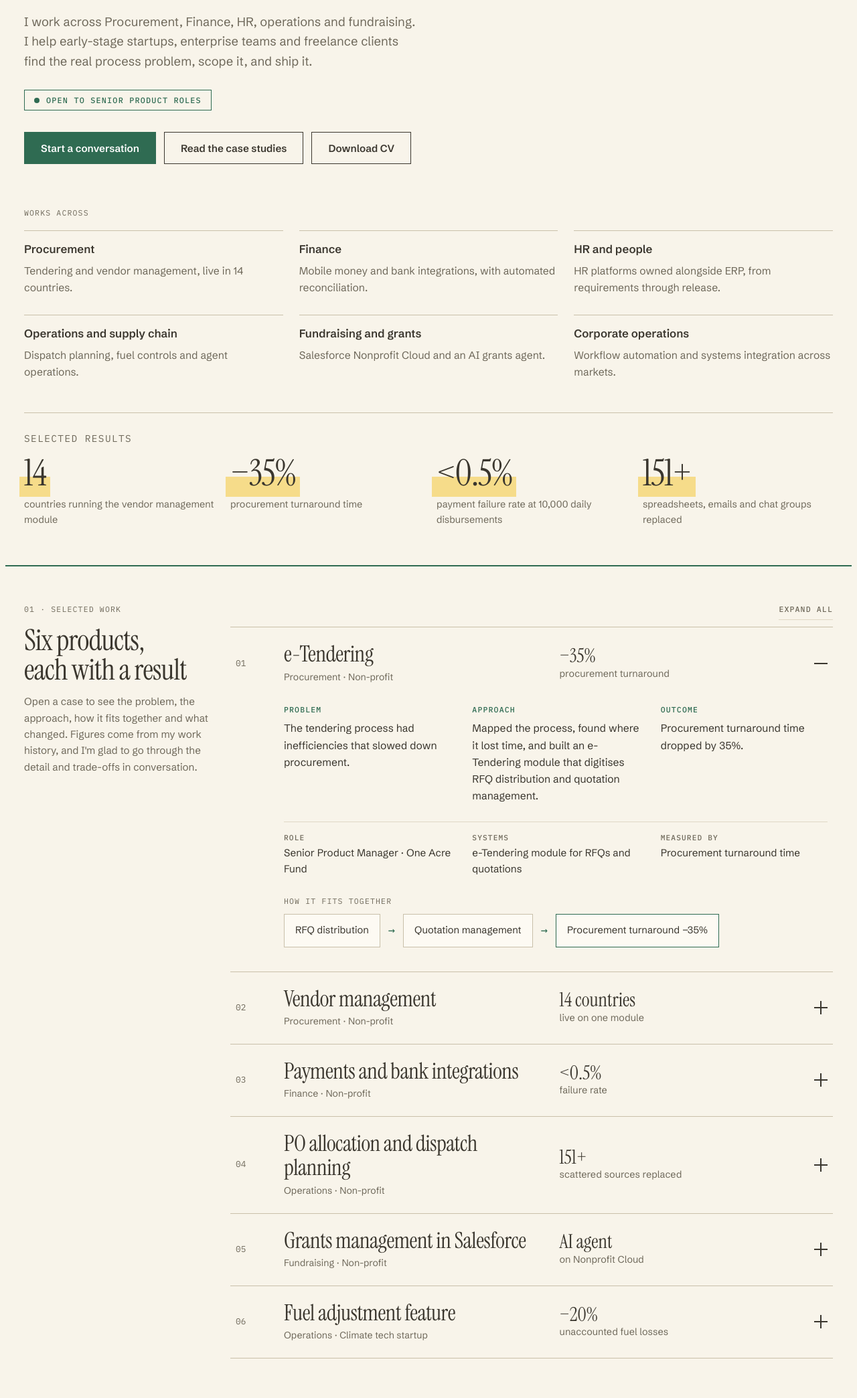
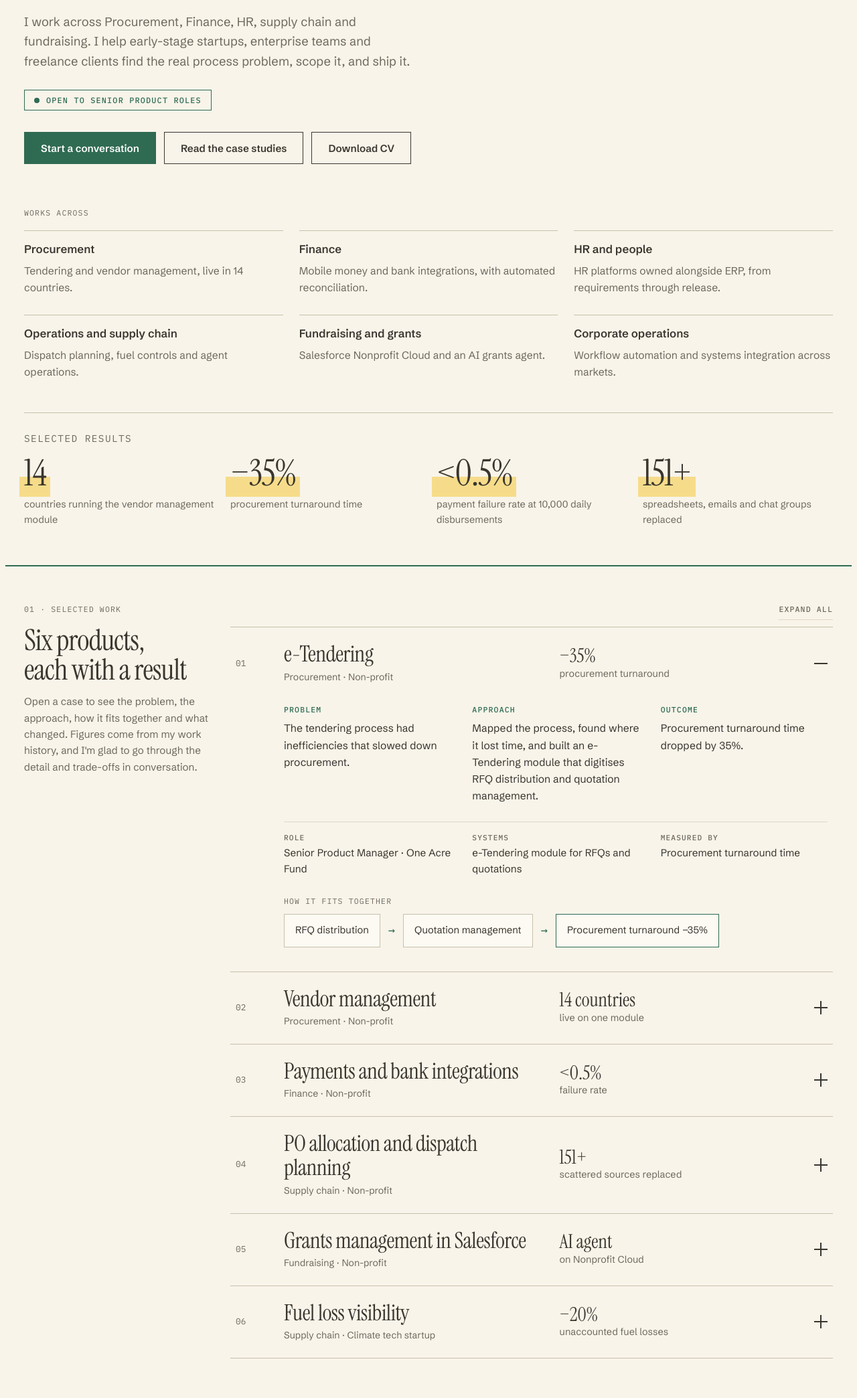
Before and after one commit to theAtieno/Atieno-Portfolio, a plain HTML site: page index.html in a window 1280 px wide. Shown: the part 472-2560 px from the top of the page at 67% size. Drawn offline with Linux system fonts and the light colour scheme.

Commit message:
Add files via upload

```diff
--- a/index.html
+++ b/index.html
@@ -154,6 +154,7 @@ mark { color: inherit; background: linear-gradient(transparent 58%, var(--mark)
 #copy-status { min-height: 1.2em; color: var(--muted); font-size: 0.88rem; }
 .more { margin-top: 28px; display: flex; flex-wrap: wrap; gap: 8px 32px; color: var(--muted); font-size: 0.95rem; }
 .more span b { color: var(--ink); font-weight: 600; }
+.more a { color: var(--ink); font-weight: 600; text-underline-offset: 4px; }
 footer .wrap { padding-block: 22px 40px; display: flex; flex-wrap: wrap; justify-content: space-between; gap: 8px 24px; border-top: 1px solid var(--rule); color: var(--muted); font-size: 0.85rem; }
 
 @media (max-width: 1000px) {
@@ -201,7 +202,7 @@ footer .wrap { padding-block: 22px 40px; display: flex; flex-wrap: wrap; justify
     <div class="g12">
       <p class="mono kicker rise">Product Manager · Atieno Jacinta</p>
       <h1 class="rise" style="--d:.08s">Product manager for solutions behind <em>finance, supply chain, HR and people.</em></h1>
-      <p class="sub rise" style="--d:.18s">I work across Procurement, Finance, HR, operations and fundraising. I help early-stage startups, enterprise teams and freelance clients find the real process problem, scope it, and ship it.</p>
+      <p class="sub rise" style="--d:.18s">I work across Procurement, Finance, HR, supply chain and fundraising. I help early-stage startups, enterprise teams and freelance clients find the real process problem, scope it, and ship it.</p>
       <p class="open rise" style="--d:.22s"><i aria-hidden="true"></i>Open to senior product roles</p>
       <div class="cta rise" style="--d:.26s">
         <a class="btn solid" href="#contact">Start a conversation</a>
@@ -348,7 +349,7 @@ footer .wrap { padding-block: 22px 40px; display: flex; flex-wrap: wrap; justify
         <details class="case">
           <summary>
             <span class="no">04</span>
-            <span class="ttl"><b>PO allocation and dispatch planning</b><small>Operations · Non-profit</small></span>
+            <span class="ttl"><b>PO allocation and dispatch planning</b><small>Supply chain · Non-profit</small></span>
             <span class="hm"><strong>151+</strong>scattered sources replaced</span>
             <span class="ico" aria-hidden="true"></span>
           </summary>
@@ -401,7 +402,7 @@ footer .wrap { padding-block: 22px 40px; display: flex; flex-wrap: wrap; justify
         <details class="case">
           <summary>
             <span class="no">06</span>
-            <span class="ttl"><b>Fuel adjustment feature</b><small>Operations · Climate tech startup</small></span>
+            <span class="ttl"><b>Fuel loss visibility</b><small>Supply chain · Climate tech startup</small></span>
             <span class="hm"><strong>−20%</strong>unaccounted fuel losses</span>
             <span class="ico" aria-hidden="true"></span>
           </summary>
@@ -419,7 +420,7 @@ footer .wrap { padding-block: 22px 40px; display: flex; flex-wrap: wrap; justify
             <p class="mono flow-cap">How it fits together</p>
             <div class="flow">
               <div class="n">Fuel tracking</div><span class="ar" aria-hidden="true">→</span>
-              <div class="n hl">Fuel adjustment feature</div><span class="ar" aria-hidden="true">→</span>
+              <div class="n hl">Fuel loss visibility</div><span class="ar" aria-hidden="true">→</span>
               <div class="n">Unaccounted losses −20%</div>
             </div>
           </div>
@@ -511,6 +512,8 @@ footer .wrap { padding-block: 22px 40px; display: flex; flex-wrap: wrap; justify
         </div>
         <div class="more">
           <span><b>Phone</b> +254 746 280 490</span>
+          <span><a href="https://www.linkedin.com/in/atienojacinta/" target="_blank" rel="noopener">LinkedIn</a></span>
+          <span><a href="https://github.com/theAtieno" target="_blank" rel="noopener">GitHub</a></span>
           <span>References provided on request</span>
         </div>
       </div>
```
Also changed, not shown: 1 other file.
